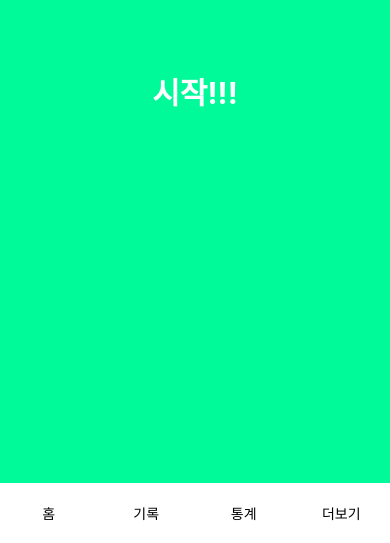
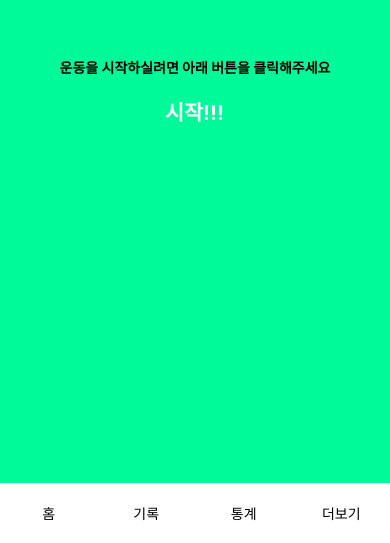
Before and after one commit to kigpand/healthinfo, a React Native app: screen /Set in a window 390 px wide. Shown: the part 301-844 px from the top of the page. Built offline with nearby package versions, Linux system fonts and the light colour scheme.

Commit message:
start set animation 적용 성공

```diff
--- a/components/modal/NewDataModal.tsx
+++ /dev/null
@@ -1,25 +0,0 @@
-import {Modal, StyleSheet, Text, View} from 'react-native';
-import NewDataModalTitle from '../NewDataModalTitle';
-
-type Props = {
-  onView: boolean;
-  closeView: () => void;
-};
-
-export default function NewDataModal({onView, closeView}: Props) {
-  return (
-    <Modal animationType="fade" transparent={false} visible={onView}>
-      <View style={styles.modal}>
-        <NewDataModalTitle closeView={closeView} />
-      </View>
-    </Modal>
-  );
-}
-
-const styles = StyleSheet.create({
-  modal: {
-    flex: 1,
-    alignItems: 'center',
-    justifyContent: 'center',
-  },
-});
--- a/navigation/NewDataMain.tsx
+++ b/navigation/NewDataMain.tsx
@@ -1,23 +1,20 @@
 import {RouteProp, useRoute} from '@react-navigation/native';
 import {Image, Pressable, StyleSheet, Text, View} from 'react-native';
 import {borderColor, buttonColor, mainColor} from '../style/color';
-import NewDataModal from '../components/modal/NewDataModal';
 import {useState} from 'react';
 
 export default function NewDataMain() {
   const route = useRoute<RouteProp<any>>();
-  const [onView, setOnView] = useState<boolean>(false);
   return (
     <View style={styles.container}>
       <Text>{route.params?.title}</Text>
-      <Pressable onPress={() => setOnView(true)}>
+      <Pressable>
         <Image
           style={styles.plus}
           source={require('../img/plus.png')}
           alt="plus"
         />
       </Pressable>
-      <NewDataModal onView={onView} closeView={() => setOnView(false)} />
       <Pressable style={styles.button}>
         <Text style={{color: 'white'}}>등록</Text>
       </Pressable>
--- a/navigation/Set.tsx
+++ b/navigation/Set.tsx
@@ -1,18 +1,41 @@
-import {Pressable, StyleSheet, Text, View} from 'react-native';
+import {Animated, Pressable, StyleSheet, Text, View} from 'react-native';
 import {mainColor} from '../style/color';
-import {useState} from 'react';
+import {useEffect, useRef, useState} from 'react';
 import SetList from '../components/SetList';
 
 export default function Set() {
   const [exercise, setExercise] = useState<boolean>(false);
+  const animation = useRef(new Animated.Value(1)).current;
+
+  const scaleLarge = Animated.timing(animation, {
+    toValue: 1.2,
+    useNativeDriver: true,
+  });
+
+  const scaleSmall = Animated.timing(animation, {
+    toValue: 1,
+    useNativeDriver: true,
+  });
+
+  useEffect(() => {
+    Animated.loop(Animated.sequence([scaleLarge, scaleSmall])).start();
+  }, [animation]);
+
   return (
     <View style={styles.guide}>
       {exercise ? (
         <SetList />
       ) : (
-        <Pressable onPress={() => setExercise(true)}>
-          <Text style={styles.text}>시작!!!</Text>
-        </Pressable>
+        <View style={styles.container}>
+          <Text style={styles.title}>
+            운동을 시작하실려면 아래 버튼을 클릭해주세요
+          </Text>
+          <Pressable onPress={() => setExercise(true)}>
+            <Animated.View style={{transform: [{scale: animation}]}}>
+              <Text style={styles.text}>시작!!!</Text>
+            </Animated.View>
+          </Pressable>
+        </View>
       )}
     </View>
   );
@@ -26,8 +49,17 @@ const styles = StyleSheet.create({
     justifyContent: 'center',
     backgroundColor: mainColor,
   },
+  container: {
+    flex: 1,
+    alignItems: 'center',
+    justifyContent: 'center',
+  },
+  title: {
+    fontWeight: 'bold',
+    marginBottom: 20,
+  },
   text: {
-    fontSize: 30,
+    fontSize: 20,
     fontWeight: '700',
     color: 'white',
   },
```
